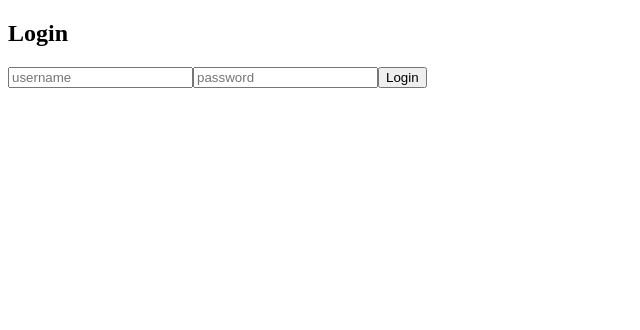
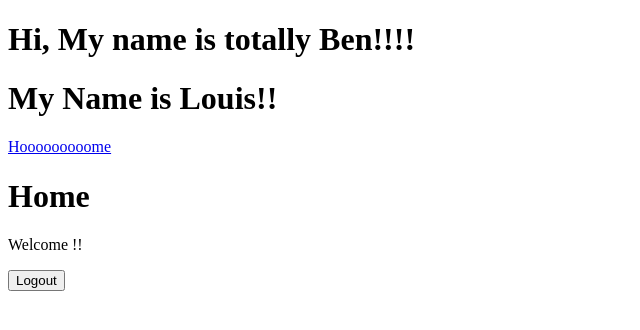
Before and after one commit to emccormick16/PaigeSite, a React app: page / in a window 1280 px wide. Shown: the top 330 px of the page, without its empty margins (0-640 px from the left). Built offline with nearby package versions, Linux system fonts and the light colour scheme; the HTML template or start-up script is replaced by a standard one.

Commit message:
removed login

```diff
--- a/src/components/App.tsx
+++ b/src/components/App.tsx
@@ -28,7 +28,7 @@ const App = () => {
     loginWithToken();
   }, []);
 
-  if (!user.id) return <Login />;
+  // if (!user.id) return <Login />;
   return (
     <div>
       <h1>Hi, My name is totally Ben!!!!</h1>
```
Also changed, not shown: 2 other files (tests, documents, lock files or other folders).
